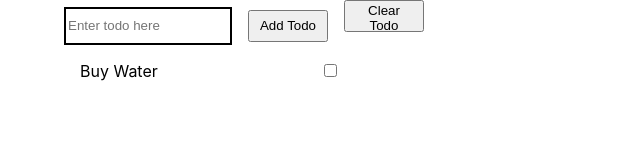
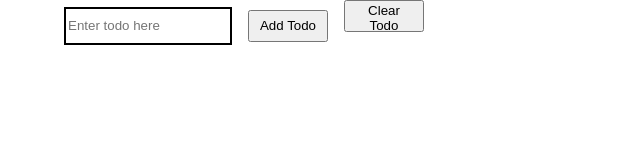
Before and after one commit to otoloye/todo-list-app, a React (Create React App) app: page / in a window 1280 px wide. Shown: the top 160 px of the page, without its empty margins (0-640 px from the left). Built offline with nearby package versions, Linux system fonts and the light colour scheme.

Commit message:
Remove test data

```diff
--- a/src/App.js
+++ b/src/App.js
@@ -6,7 +6,7 @@ class App extends Component {
   constructor(props) {
     super(props);
     this.state = {
-      todos: [{ title: 'Buy Water', completed: false }],
+      todos: [],
       newTodo: '',
       disableButton: false
     };
```
